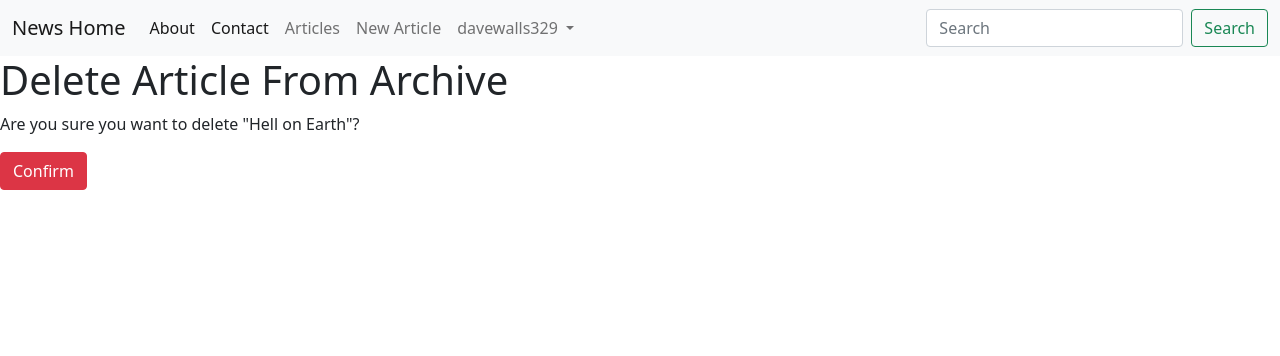
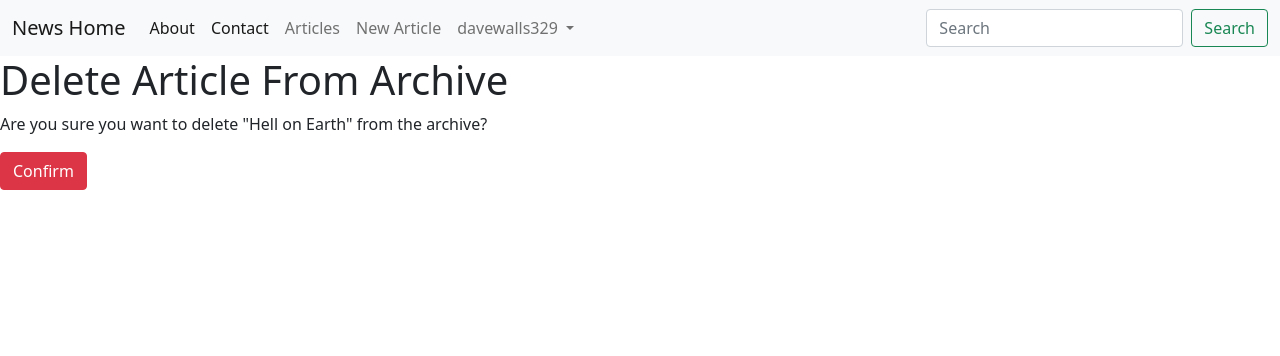
Before and after one commit to DaveyCrockett/news_paper, a Django app: page /articles/delete_article/1 in a window 1280 px wide. Shown: the top 356 px of the page. Run offline with Django 4.2, Linux system fonts and the light colour scheme; a user stored in the database is signed in; data comes from the database, SQL or seed files in the repository; parts of the project's set-up code (start-up, migrations or seed data) failed here and were passed over.

```diff
--- a/templates/delete_article.html
+++ b/templates/delete_article.html
@@ -4,7 +4,7 @@
 
 {% block content %}
     <h1>Delete Article From Archive</h1>
-    <p>Are you sure you want to delete "{{ article.title }}"?</p>
+    <p>Are you sure you want to delete "{{ article.title }}" from the archive?</p>
     <form action="" method="post">
         {% csrf_token %}
         <input type="submit" value="Confirm" class="btn btn-danger">
```
